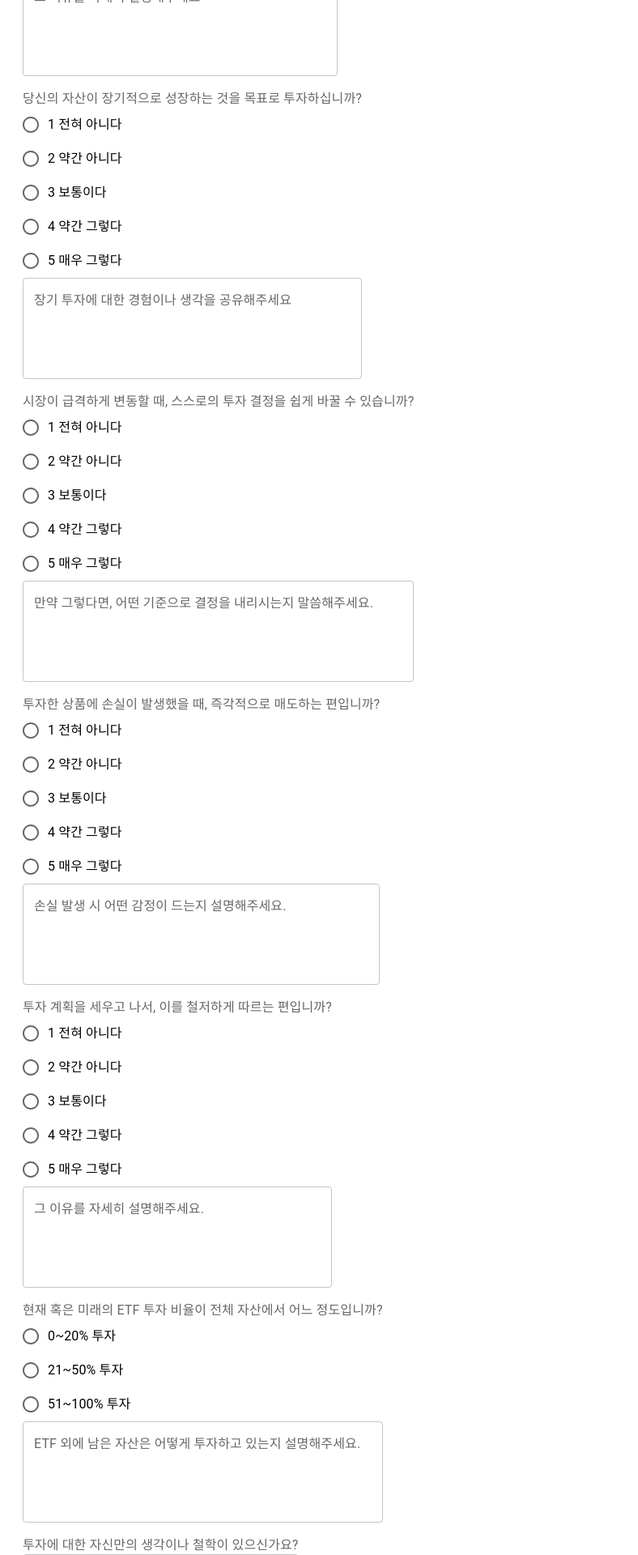
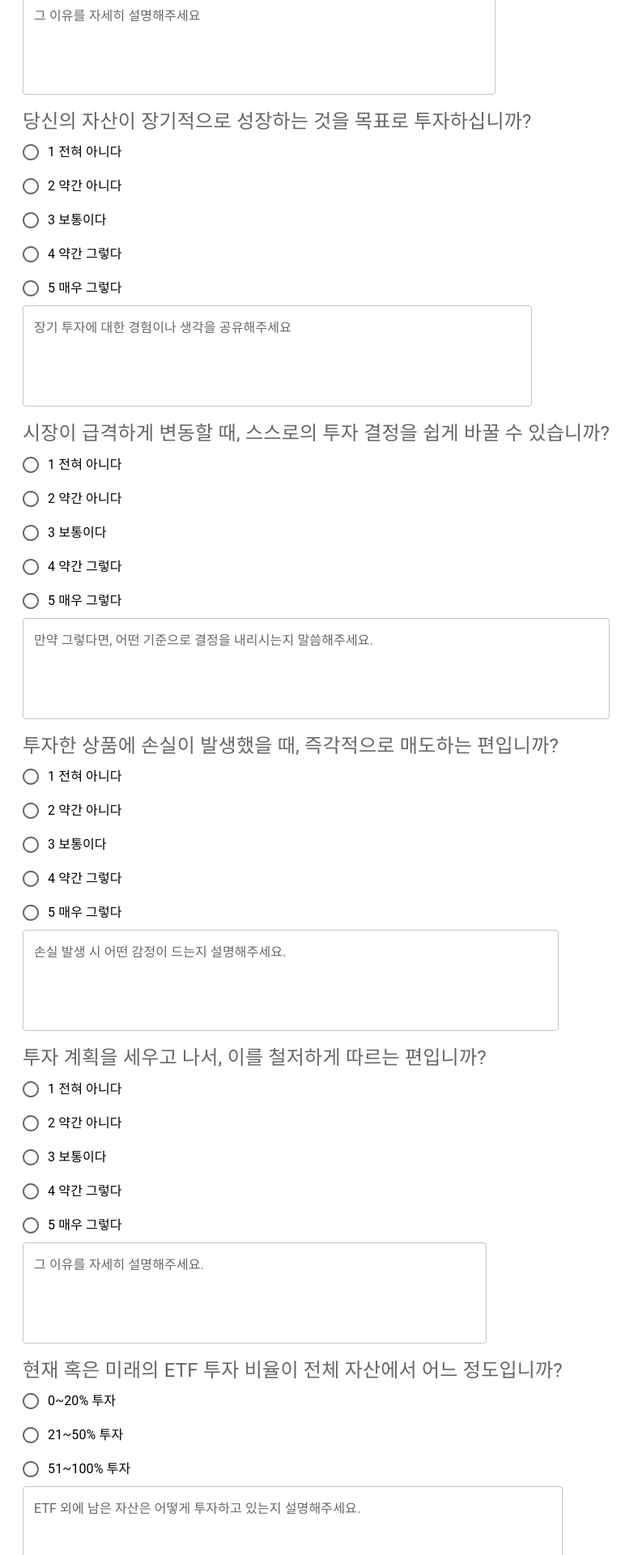
Before and after one commit to JoonSoo-Kim/2024_2H_DAC, a React (Create React App) app in the folder frontend/: page /survey in a window 1280 px wide. Shown: the part 720-2640 px from the top of the page at 81% size, without its empty margins (0-788 px from the left). Built offline with nearby package versions, Linux system fonts and the light colour scheme; no server answers.

Commit message:
feat: 유효성 검사 추가
- 제출 버튼 클릭 시 답변이 모두 되었는지 검사하는 기능 추가

```diff
--- a/frontend/src/pages/SurveyPage.js
+++ b/frontend/src/pages/SurveyPage.js
@@ -33,12 +33,27 @@ const SurveyPage = () => {
 
     const handleSubmit = (e) => {
         e.preventDefault();
-        // 제출 처리 로직 추가 예정
-        console.log(responses);
+
+        // 유효성 검사
+        const isValid = Object.values(responses).every((response) => response !== '');
+        if (!isValid) {
+            alert('모든 질문에 답변해 주세요.');
+            return; // 서버 요청을 하지 않고 반환
+        }
+
+        // 여기에 제출 처리 로직 추가
     };
 
     return (
-        <div style={{ padding: '20px' }}>
+        <div
+            style={{
+                display: 'flex',
+                flexDirection: 'column',
+                alignItems: 'center',
+                justifyContent: 'center',
+                padding: '20px',
+            }}
+        >
             <Typography variant="h4" gutterBottom>
                 나의 성향 설문조사
             </Typography>
@@ -47,7 +62,9 @@ const SurveyPage = () => {
                     {/* 질문 1 */}
                     <Grid item xs={12}>
                         <FormControl>
-                            <FormLabel>위험을 감수하면서 높은 수익을 추구하는 것이 중요하다고 생각하십니까?</FormLabel>
+                            <FormLabel style={{ fontSize: '1.5rem' }}>
+                                위험을 감수하면서 높은 수익을 추구하는 것이 중요하다고 생각하십니까?
+                            </FormLabel>
                             <RadioGroup name="riskTaking" value={responses.riskTaking} onChange={handleChange}>
                                 <FormControlLabel value="1" control={<Radio />} label="1 전혀 아니다" />
                                 <FormControlLabel value="2" control={<Radio />} label="2 약간 아니다" />
@@ -71,7 +88,9 @@ const SurveyPage = () => {
                     {/* 질문 2 */}
                     <Grid item xs={12}>
                         <FormControl>
-                            <FormLabel>투자를 하는 것이 당신에게 스트레스나 불안을 유발합니까?</FormLabel>
+                            <FormLabel style={{ fontSize: '1.5rem' }}>
+                                투자를 하는 것이 당신에게 스트레스나 불안을 유발합니까?
+                            </FormLabel>
                             <RadioGroup name="stress" value={responses.stress} onChange={handleChange}>
                                 <FormControlLabel value="1" control={<Radio />} label="1 전혀 아니다" />
                                 <FormControlLabel value="2" control={<Radio />} label="2 약간 아니다" />
@@ -95,7 +114,9 @@ const SurveyPage = () => {
                     {/* 질문 3 */}
                     <Grid item xs={12}>
                         <FormControl>
-                            <FormLabel>당신의 자산이 장기적으로 성장하는 것을 목표로 투자하십니까?</FormLabel>
+                            <FormLabel style={{ fontSize: '1.5rem' }}>
+                                당신의 자산이 장기적으로 성장하는 것을 목표로 투자하십니까?
+                            </FormLabel>
                             <RadioGroup name="longTermGrowth" value={responses.longTermGrowth} onChange={handleChange}>
                                 <FormControlLabel value="1" control={<Radio />} label="1 전혀 아니다" />
                                 <FormControlLabel value="2" control={<Radio />} label="2 약간 아니다" />
@@ -119,7 +140,7 @@ const SurveyPage = () => {
                     {/* 질문 4 */}
                     <Grid item xs={12}>
                         <FormControl>
-                            <FormLabel>
+                            <FormLabel style={{ fontSize: '1.5rem' }}>
                                 시장이 급격하게 변동할 때, 스스로의 투자 결정을 쉽게 바꿀 수 있습니까?
                             </FormLabel>
                             <RadioGroup name="decisionChange" value={responses.decisionChange} onChange={handleChange}>
@@ -145,7 +166,9 @@ const SurveyPage = () => {
                     {/* 질문 5 */}
                     <Grid item xs={12}>
                         <FormControl>
-                            <FormLabel>투자한 상품에 손실이 발생했을 때, 즉각적으로 매도하는 편입니까?</FormLabel>
+                            <FormLabel style={{ fontSize: '1.5rem' }}>
+                                투자한 상품에 손실이 발생했을 때, 즉각적으로 매도하는 편입니까?
+                            </FormLabel>
                             <RadioGroup name="immediateSell" value={responses.immediateSell} onChange={handleChange}>
                                 <FormControlLabel value="1" control={<Radio />} label="1 전혀 아니다" />
                                 <FormControlLabel value="2" control={<Radio />} label="2 약간 아니다" />
@@ -169,7 +192,9 @@ const SurveyPage = () => {
                     {/* 질문 6 */}
                     <Grid item xs={12}>
                         <FormControl>
-                            <FormLabel>투자 계획을 세우고 나서, 이를 철저하게 따르는 편입니까?</FormLabel>
+                            <FormLabel style={{ fontSize: '1.5rem' }}>
+                                투자 계획을 세우고 나서, 이를 철저하게 따르는 편입니까?
+                            </FormLabel>
                             <RadioGroup name="followPlan" value={responses.followPlan} onChange={handleChange}>
                                 <FormControlLabel value="1" control={<Radio />} label="1 전혀 아니다" />
                                 <FormControlLabel value="2" control={<Radio />} label="2 약간 아니다" />
@@ -193,7 +218,9 @@ const SurveyPage = () => {
                     {/* 질문 7 */}
                     <Grid item xs={12}>
                         <FormControl>
-                            <FormLabel>현재 혹은 미래의 ETF 투자 비율이 전체 자산에서 어느 정도입니까?</FormLabel>
+                            <FormLabel style={{ fontSize: '1.5rem' }}>
+                                현재 혹은 미래의 ETF 투자 비율이 전체 자산에서 어느 정도입니까?
+                            </FormLabel>
                             <RadioGroup name="etfInvestment" value={responses.etfInvestment} onChange={handleChange}>
                                 <FormControlLabel value="0-20%" control={<Radio />} label="0~20% 투자" />
                                 <FormControlLabel value="21-50%" control={<Radio />} label="21~50% 투자" />
@@ -215,7 +242,9 @@ const SurveyPage = () => {
                     {/* 질문 8 */}
                     <Grid item xs={12}>
                         <FormControl>
-                            <FormLabel>투자에 대한 자신만의 생각이나 철학이 있으신가요?</FormLabel>
+                            <FormLabel style={{ fontSize: '1.5rem' }}>
+                                투자에 대한 자신만의 생각이나 철학이 있으신가요?
+                            </FormLabel>
                             <TextField
                                 label="투자에 대한 자신만의 생각이나 철학을 설명해주세요."
                                 name="philosophyReason"
```
